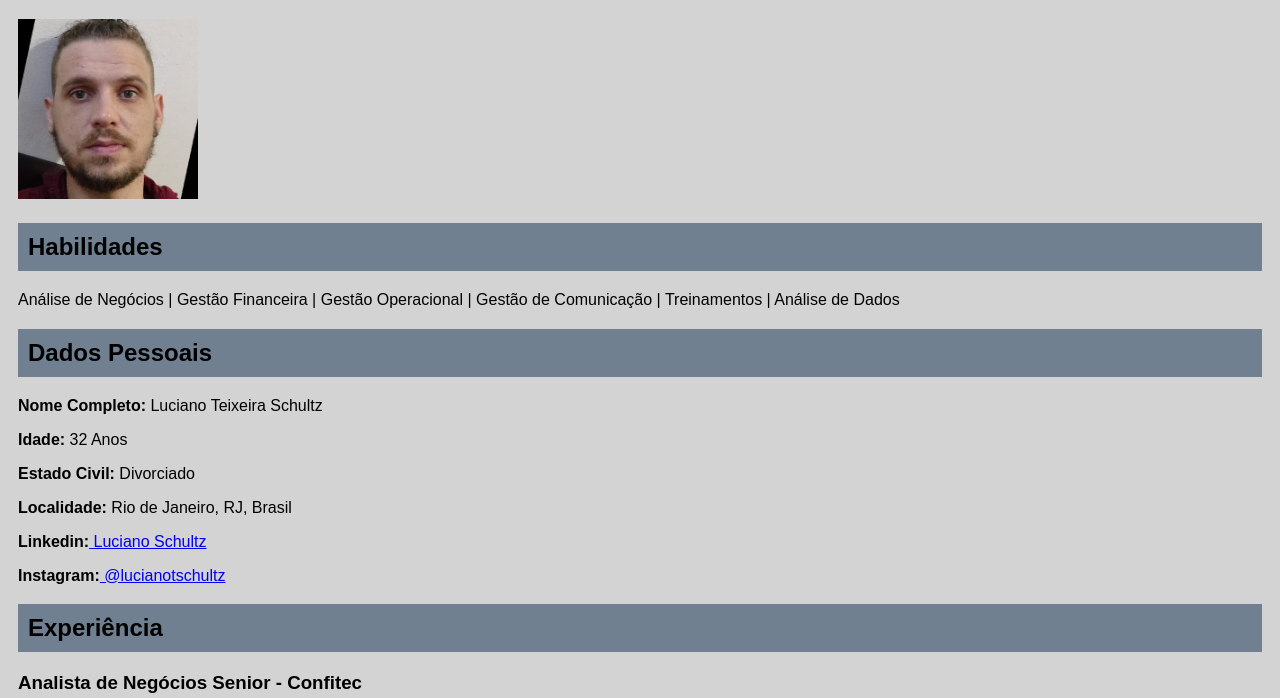
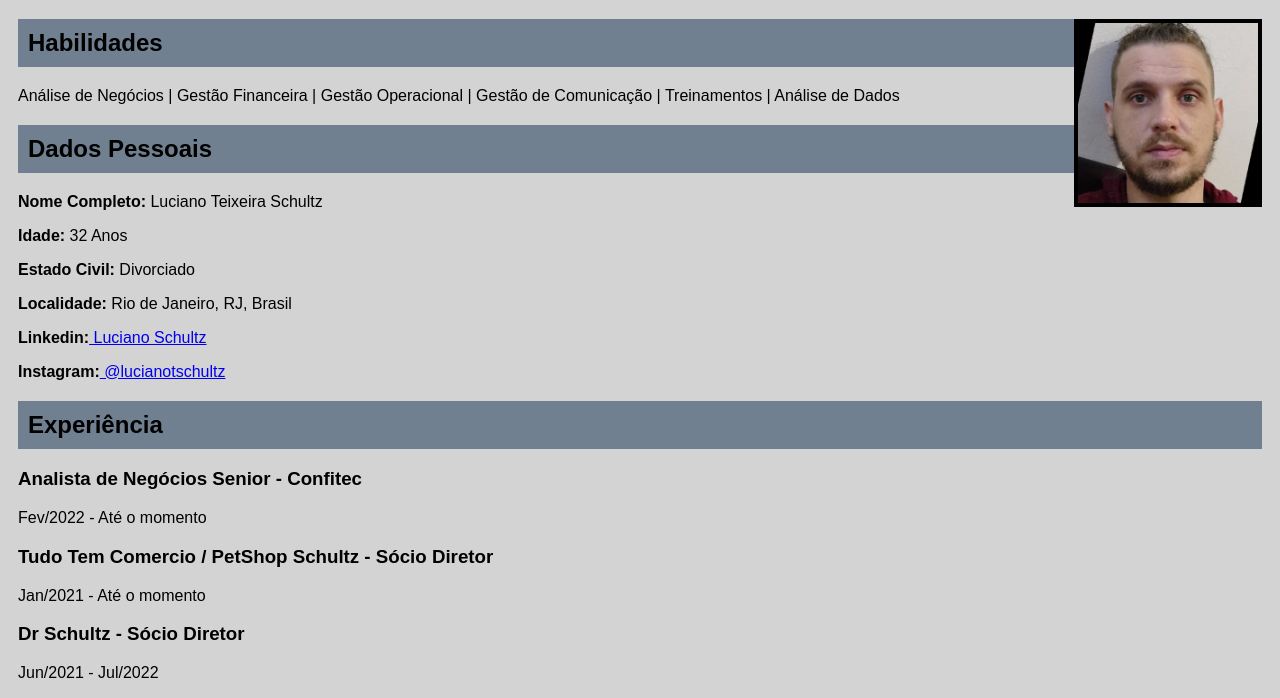
Before and after one commit to lucianotschultz/lucianotschultz.github.io, a plain HTML site: page index.html in a window 1280 px wide. Shown: the part 99-797 px from the top of the page. Drawn offline with Linux system fonts and the light colour scheme.

Commit message:
Update index.html

```diff
--- a/index.html
+++ b/index.html
@@ -12,7 +12,7 @@
   </head>
   <body>
     <h1>Luciano Schultz</h1>
-    <p><img src="./imagem/fotoperfil.jpg" width="180" title="Luciano Schultz"/></p>
+    <p><img style='float:right'  src="./imagem/fotoperfil.jpg" width="180" title="Luciano Schultz" id="#fotoperfil" BORDER=4/></p>
     <h2>Habilidades</h2>
     <p>
       Análise de Negócios | Gestão Financeira | Gestão Operacional | Gestão de
```
